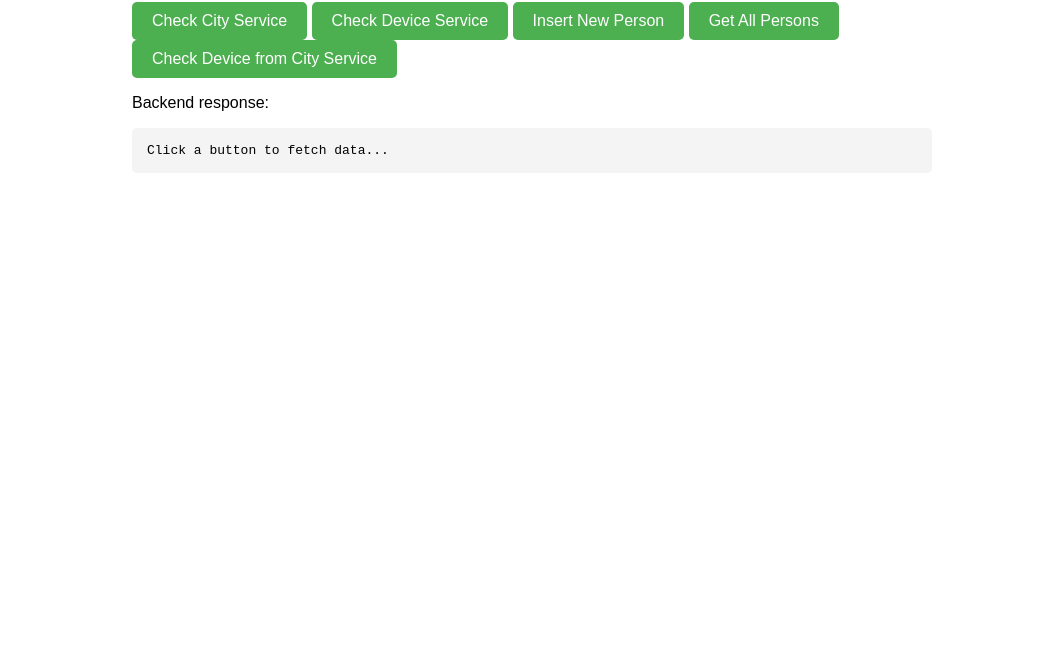
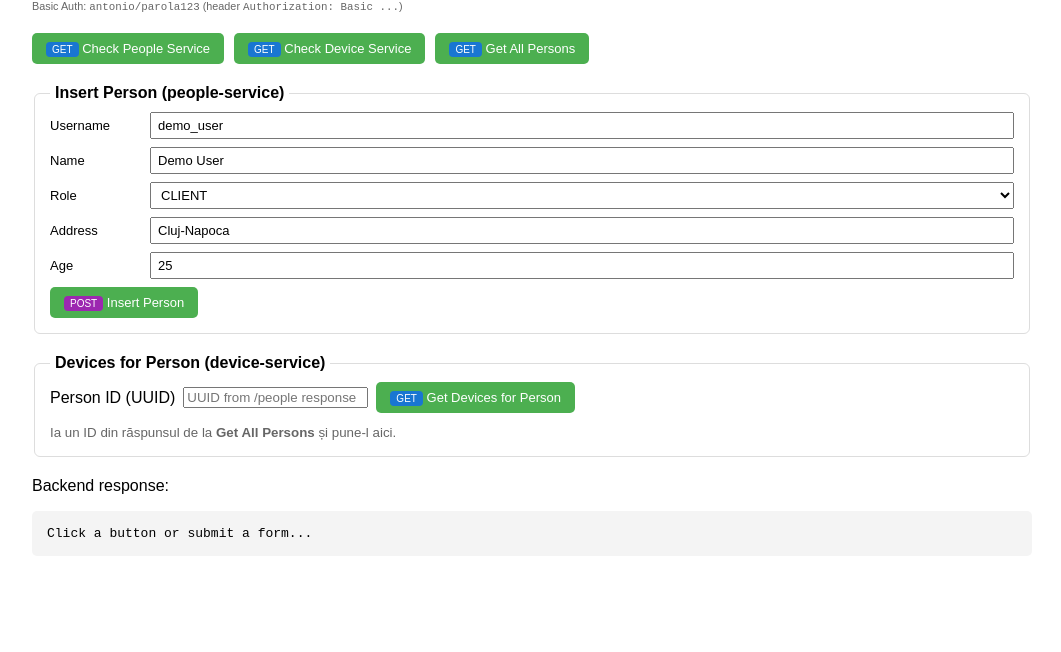
Before and after one commit to Antonio5410/Energy-Management-System, a plain HTML site: page frontend/index.html in a window 1280 px wide. Shown: the part 148-800 px from the top of the page, without its empty margins (108-1169 px from the left). Drawn offline with Linux system fonts and the light colour scheme.

Commit message:
varianta aproape buna, mai urmeaza imbunatatiri pentru relatia backend&frontend

```diff
--- a/frontend/index.html
+++ b/frontend/index.html
@@ -2,67 +2,249 @@
 <html lang="en">
 <head>
   <meta charset="UTF-8">
-  <title>Microservices Dashboard</title>
+  <title>Energy Management Dashboard</title>
   <style>
-    body { font-family: Arial, sans-serif; max-width: 800px; margin: 50px auto; padding: 20px; }
-    button { background: #4CAF50; color: white; padding: 10px 20px; border: none; border-radius: 5px; cursor: pointer; font-size: 16px; }
-    button:hover { background: #45a049; }
-    pre { background: #f4f4f4; padding: 15px; border-radius: 5px; overflow-x: auto; }
+    body {
+      font-family: Arial, sans-serif;
+      max-width: 1000px;
+      margin: 40px auto;
+      padding: 20px;
+    }
+    h1 {
+      margin-bottom: 5px;
+    }
+    .subtitle {
+      color: #555;
+      font-size: 13px;
+      margin-bottom: 20px;
+    }
+    .buttons {
+      display: flex;
+      flex-wrap: wrap;
+      gap: 10px;
+      margin-bottom: 20px;
+    }
+    button {
+      background: #4CAF50;
+      color: white;
+      padding: 8px 14px;
+      border: none;
+      border-radius: 5px;
+      cursor: pointer;
+      font-size: 13px;
+    }
+    button:hover {
+      background: #45a049;
+    }
+    fieldset {
+      border: 1px solid #ddd;
+      border-radius: 6px;
+      padding: 10px 15px 15px;
+      margin-bottom: 20px;
+    }
+    legend {
+      font-weight: bold;
+      padding: 0 5px;
+    }
+    .form-row {
+      display: flex;
+      flex-wrap: wrap;
+      gap: 10px;
+      margin-bottom: 8px;
+      align-items: center;
+    }
+    .form-row label {
+      min-width: 90px;
+      font-size: 13px;
+    }
+    .form-row input,
+    .form-row select {
+      flex: 1;
+      min-width: 120px;
+      padding: 4px 6px;
+      font-size: 13px;
+    }
+    .inline-group {
+      display: flex;
+      gap: 8px;
+      align-items: center;
+      margin-bottom: 10px;
+    }
+    pre {
+      background: #f4f4f4;
+      padding: 15px;
+      border-radius: 5px;
+      overflow-x: auto;
+      white-space: pre-wrap;
+      word-wrap: break-word;
+      font-size: 13px;
+    }
+    small {
+      color: #666;
+    }
+    .badge-get { background:#1976d2; color:#fff; padding:2px 6px; border-radius:4px; font-size:10px; }
+    .badge-post { background:#9c27b0; color:#fff; padding:2px 6px; border-radius:4px; font-size:10px; }
   </style>
 </head>
 <body>
-  <h1>Welcome to the Microservices Dashboard</h1>
-  <button onclick="callApi('/api/people')">Check City Service</button>
-  <button onclick="callApi('/api/devices')">Check Device Service</button>
-  <button onclick="insertPerson()">Insert New Person</button>
-  <button onclick="getAllPersons()">Get All Persons</button>
-  <button onclick="callApi('/api/people/device-status')">Check Device from City Service</button>
+  <h1>Energy Management Dashboard</h1>
+  <p class="subtitle">
+    Comunică cu <strong>people-service</strong> și <strong>device-service</strong> prin Traefik.<br>
+    <small>Basic Auth: <code>antonio/parola123</code> (header <code>Authorization: Basic ...</code>)</small>
+  </p>
+
+  <!-- Butoane simple de health-check -->
+  <div class="buttons">
+    <button onclick="checkPeople()">
+      <span class="badge-get">GET</span> Check People Service
+    </button>
+    <button onclick="checkDevices()">
+      <span class="badge-get">GET</span> Check Device Service
+    </button>
+    <button onclick="getAllPersons()">
+      <span class="badge-get">GET</span> Get All Persons
+    </button>
+  </div>
+
+  <!-- Formular pentru creare person -->
+  <fieldset>
+    <legend>Insert Person (people-service)</legend>
+
+    <div class="form-row">
+      <label for="username">Username</label>
+      <input id="username" type="text" placeholder="jdoe" value="demo_user">
+    </div>
+    <div class="form-row">
+      <label for="name">Name</label>
+      <input id="name" type="text" placeholder="John Doe" value="Demo User">
+    </div>
+    <div class="form-row">
+      <label for="role">Role</label>
+      <select id="role">
+        <option value="ADMIN">ADMIN</option>
+        <option value="CLIENT" selected>CLIENT</option>
+      </select>
+    </div>
+    <div class="form-row">
+      <label for="address">Address</label>
+      <input id="address" type="text" placeholder="Cluj-Napoca" value="Cluj-Napoca">
+    </div>
+    <div class="form-row">
+      <label for="age">Age</label>
+      <input id="age" type="number" min="0" value="25">
+    </div>
+
+    <button onclick="insertPersonFromForm()">
+      <span class="badge-post">POST</span> Insert Person
+    </button>
+  </fieldset>
+
+  <!-- Devices for person -->
+  <fieldset>
+    <legend>Devices for Person (device-service)</legend>
+    <div class="inline-group">
+      <label for="personId">Person ID (UUID)</label>
+      <input id="personId" type="text" placeholder="UUID from /people response">
+      <button onclick="getDevicesForPersonFromInput()">
+        <span class="badge-get">GET</span> Get Devices for Person
+      </button>
+    </div>
+    <small>Ia un ID din răspunsul de la <strong>Get All Persons</strong> și pune-l aici.</small>
+  </fieldset>
+
   <p>Backend response:</p>
-  <pre id="result">Click a button to fetch data...</pre>
+  <pre id="result">Click a button or submit a form...</pre>
 
   <script>
-    async function callApi(path) {
-      const response = await fetch(path, { headers: { 'Authorization': 'Basic ' + btoa('user:test') } });
-      const text = await response.text();
+    // IMPORTANT:
+    // Folosește acest HTML servit de Traefik pe http://localhost (nu din file://)
+    // astfel încât cererile către /people și /devices să fie same-origin.
+
+    const BASE_URL = ''; // same origin: http://localhost
+
+    // Basic Auth: antonio/parola123
+    const AUTH_HEADER = 'Basic ' + btoa('antonio:parola123');
+
+    function show(text) {
       document.getElementById('result').innerText = text;
     }
 
-    async function insertPerson() {
+    async function callApi(path, options = {}) {
+      try {
+        const response = await fetch(BASE_URL + path, {
+          method: options.method || 'GET',
+          headers: {
+            'Authorization': AUTH_HEADER,
+            ...(options.headers || {})
+          },
+          body: options.body || null
+        });
+
+        const contentType = response.headers.get('Content-Type') || '';
+        let bodyText;
+
+        if (contentType.includes('application/json')) {
+          const json = await response.json();
+          bodyText = JSON.stringify(json, null, 2);
+        } else {
+          bodyText = await response.text();
+        }
+
+        show(
+          'URL: ' + (BASE_URL + path) +
+          '\nMethod: ' + (options.method || 'GET') +
+          '\nStatus: ' + response.status +
+          '\n\n' + bodyText
+        );
+      } catch (err) {
+        show('Request failed:\n' + err);
+      }
+    }
+
+    // ---- BUTTON ACTIONS ----
+
+    function checkPeople() {
+      // GET /people
+      callApi('/people');
+    }
+
+    function checkDevices() {
+      // GET /devices
+      callApi('/devices');
+    }
+
+    function getAllPersons() {
+      // GET /people
+      callApi('/people');
+    }
+
+    // POST /people cu date luate din formular
+    async function insertPersonFromForm() {
       const person = {
-      name: "John Doe",
-      address: "123 Main Street",
-      age: 30
+        username: document.getElementById('username').value || null,
+        role: document.getElementById('role').value || null,
+        name: document.getElementById('name').value || null,
+        address: document.getElementById('address').value || null,
+        age: parseInt(document.getElementById('age').value, 10) || null
       };
 
-    const response = await fetch('/api/people', {  // include /api/city prefix
+      await callApi('/people', {
         method: 'POST',
         headers: {
-        'Authorization': 'Basic ' + btoa('user:test'),
           'Content-Type': 'application/json'
         },
         body: JSON.stringify(person)
       });
-
-    if (response.ok) {
-      document.getElementById('result').innerText = `Person created!`;
-    } else {
-      const errorText = await response.text();
-      document.getElementById('result').innerText = `Error: ${response.status} ${errorText}`;
-    }
     }
 
-  async function getAllPersons() {
-    const response = await fetch('/api/people', {
-      headers: { 'Authorization': 'Basic ' + btoa('user:test') }
-    });
-
-    if (response.ok) {
-      const people = await response.json();
-      document.getElementById('result').innerText = JSON.stringify(people, null, 2);
-    } else {
-      const errorText = await response.text();
-      document.getElementById('result').innerText = `Error: ${response.status} ${errorText}`;
+    // GET /devices/owner/{personId}
+    async function getDevicesForPersonFromInput() {
+      const personId = document.getElementById('personId').value.trim();
+      if (!personId) {
+        alert('Te rog introdu un UUID pentru persoană.');
+        return;
       }
+      await callApi('/devices/owner/' + encodeURIComponent(personId));
     }
   </script>
 </body>
```
Also changed, not shown: 4 other files. Lines whose indentation alone changed are shown as unchanged.
